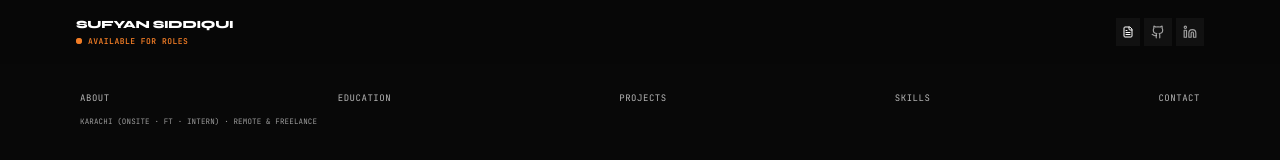
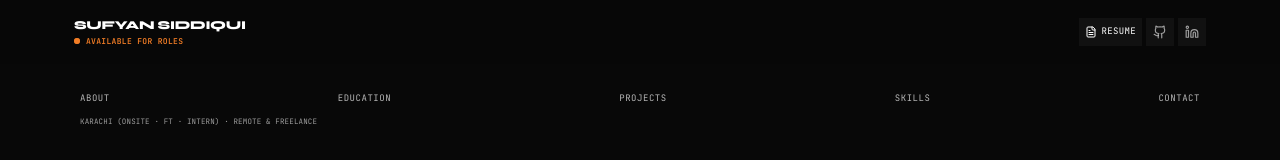
Before and after one commit to sufyan005/portfolio, a React (Vite) app: page / in a window 1280 px wide. Shown: the top 160 px of the page. Built offline with nearby package versions, Linux system fonts and the light colour scheme.

Commit message:
update file

```diff
--- a/src/components/Header.tsx
+++ b/src/components/Header.tsx
@@ -10,9 +10,9 @@ interface HeaderProps {
 export const Header: React.FC<HeaderProps> = ({ onOpenResume }) => {
   return (
     <header className="fixed top-0 w-full z-40 bg-[#080808]/90 backdrop-blur-xl border-b border-white/15 pt-[env(safe-area-inset-top,0px)]">
-      <div className="max-w-6xl mx-auto h-16 sm:h-20 px-3 min-[360px]:px-4 sm:px-8 flex items-center justify-between gap-2">
+      <div className="max-w-6xl mx-auto h-16 sm:h-20 px-2.5 min-[360px]:px-3 sm:px-8 flex items-center justify-between gap-1.5 min-[360px]:gap-2 sm:gap-4">
         {/* Identity & Status */}
-        <div className="flex flex-col gap-0.5 sm:gap-1 min-w-0 flex-1 pr-1 sm:pr-2 overflow-hidden">
+        <div className="flex flex-col gap-0.5 sm:gap-1 min-w-0 shrink-0">
           <div className="flex items-center gap-1.5 sm:gap-3 min-w-0">
             <a
               href="#top"
@@ -20,12 +20,12 @@ export const Header: React.FC<HeaderProps> = ({ onOpenResume }) => {
                 e.preventDefault();
                 scrollToSection('top');
               }}
-              className="font-['Syne'] text-[11px] min-[360px]:text-xs min-[400px]:text-sm sm:text-base md:text-lg font-black tracking-tight text-white hover:text-[#F27D26] transition-colors truncate block"
+              className="font-['Syne'] text-xs min-[360px]:text-sm sm:text-base md:text-lg font-black tracking-tight text-white hover:text-[#F27D26] transition-colors whitespace-nowrap"
               title="Return to top"
             >
               {PERSONAL_INFO.name}
             </a>
-            <span className="font-['JetBrains_Mono'] text-[8px] min-[360px]:text-[9px] sm:text-[10px] tracking-[0.1em] sm:tracking-[0.2em] px-1 sm:px-2 py-0.5 bg-white/[0.04] text-white/60 border border-white/15 uppercase truncate hidden min-[440px]:inline-block shrink-0">
+            <span className="font-['JetBrains_Mono'] text-[8px] min-[360px]:text-[9px] sm:text-[10px] tracking-[0.1em] sm:tracking-[0.2em] px-1 sm:px-2 py-0.5 bg-white/[0.04] text-white/60 border border-white/15 uppercase truncate hidden min-[480px]:inline-block shrink-0">
               {PERSONAL_INFO.role}
             </span>
           </div>
@@ -34,7 +34,7 @@ export const Header: React.FC<HeaderProps> = ({ onOpenResume }) => {
               <span className="animate-ping absolute inline-flex h-full w-full rounded-full bg-[#F27D26] opacity-75"></span>
               <span className="relative inline-flex rounded-full h-1.5 w-1.5 min-[360px]:h-2 min-[360px]:w-2 bg-[#F27D26] shadow-[0_0_8px_#F27D26]"></span>
             </span>
-            <span className="font-['JetBrains_Mono'] text-[8px] min-[360px]:text-[9px] sm:text-[10px] tracking-[0.06em] sm:tracking-[0.18em] text-white/60 uppercase truncate">
+            <span className="font-['JetBrains_Mono'] text-[8px] min-[360px]:text-[9px] sm:text-[10px] tracking-[0.04em] sm:tracking-[0.18em] text-white/60 uppercase truncate">
               <span className="text-[#F27D26] font-semibold">{PERSONAL_INFO.status}</span>
               <span className="hidden md:inline"> · KARACHI (ONSITE · FT · INTERN) · REMOTE &amp; FREELANCE</span>
             </span>
@@ -42,16 +42,16 @@ export const Header: React.FC<HeaderProps> = ({ onOpenResume }) => {
         </div>
 
         {/* Action Controls */}
-        <div className="flex items-center gap-1 min-[360px]:gap-1.5 sm:gap-2.5 shrink-0">
+        <div className="flex items-center gap-1 sm:gap-2 shrink-0">
           {/* Resume Trigger */}
           <button
             onClick={onOpenResume}
-            className="h-7 min-[360px]:h-8 sm:h-9 px-1.5 min-[360px]:px-2 sm:px-3 flex items-center justify-center gap-1 sm:gap-1.5 bg-white/[0.04] hover:bg-[#F27D26] text-white hover:text-[#080808] border border-white/20 text-[9px] min-[360px]:text-[10px] sm:text-[11px] font-['JetBrains_Mono'] uppercase tracking-[0.06em] sm:tracking-[0.2em] transition-all"
+            className="h-7 sm:h-9 px-1.5 min-[360px]:px-2 sm:px-3 flex items-center justify-center gap-1 sm:gap-1.5 bg-white/[0.04] hover:bg-[#F27D26] text-white hover:text-[#080808] border border-white/20 text-[9px] min-[360px]:text-[10px] sm:text-[11px] font-['JetBrains_Mono'] uppercase tracking-[0.04em] sm:tracking-[0.2em] transition-all shrink-0"
             title="View ATS Resume"
             aria-label="View ATS Resume"
           >
             <FileText className="w-3 h-3 sm:w-3.5 sm:h-3.5 shrink-0" />
-            <span className="hidden min-[330px]:inline">RESUME</span>
+            <span className="inline">RESUME</span>
           </button>
 
           {/* GitHub Source Link */}
@@ -59,7 +59,7 @@ export const Header: React.FC<HeaderProps> = ({ onOpenResume }) => {
             href={PERSONAL_INFO.github}
             target="_blank"
             rel="noopener noreferrer"
-            className="w-7 h-7 min-[360px]:w-8 min-[360px]:h-8 sm:w-9 sm:h-9 flex items-center justify-center bg-white/[0.04] border border-white/15 text-white/60 hover:text-[#F27D26] hover:border-[#F27D26] transition-colors shrink-0"
+            className="w-7 h-7 sm:w-9 sm:h-9 flex items-center justify-center bg-white/[0.04] border border-white/15 text-white/60 hover:text-[#F27D26] hover:border-[#F27D26] transition-colors shrink-0"
             aria-label="GitHub Repository"
             title="GitHub Profile"
           >
@@ -71,7 +71,7 @@ export const Header: React.FC<HeaderProps> = ({ onOpenResume }) => {
             href={PERSONAL_INFO.linkedin}
             target="_blank"
             rel="noopener noreferrer"
-            className="w-7 h-7 min-[360px]:w-8 min-[360px]:h-8 sm:w-9 sm:h-9 flex items-center justify-center bg-white/[0.04] border border-white/15 text-white/60 hover:text-[#F27D26] hover:border-[#F27D26] transition-colors shrink-0"
+            className="w-7 h-7 sm:w-9 sm:h-9 flex items-center justify-center bg-white/[0.04] border border-white/15 text-white/60 hover:text-[#F27D26] hover:border-[#F27D26] transition-colors shrink-0"
             aria-label="LinkedIn Profile"
             title="LinkedIn Profile"
           >
```
